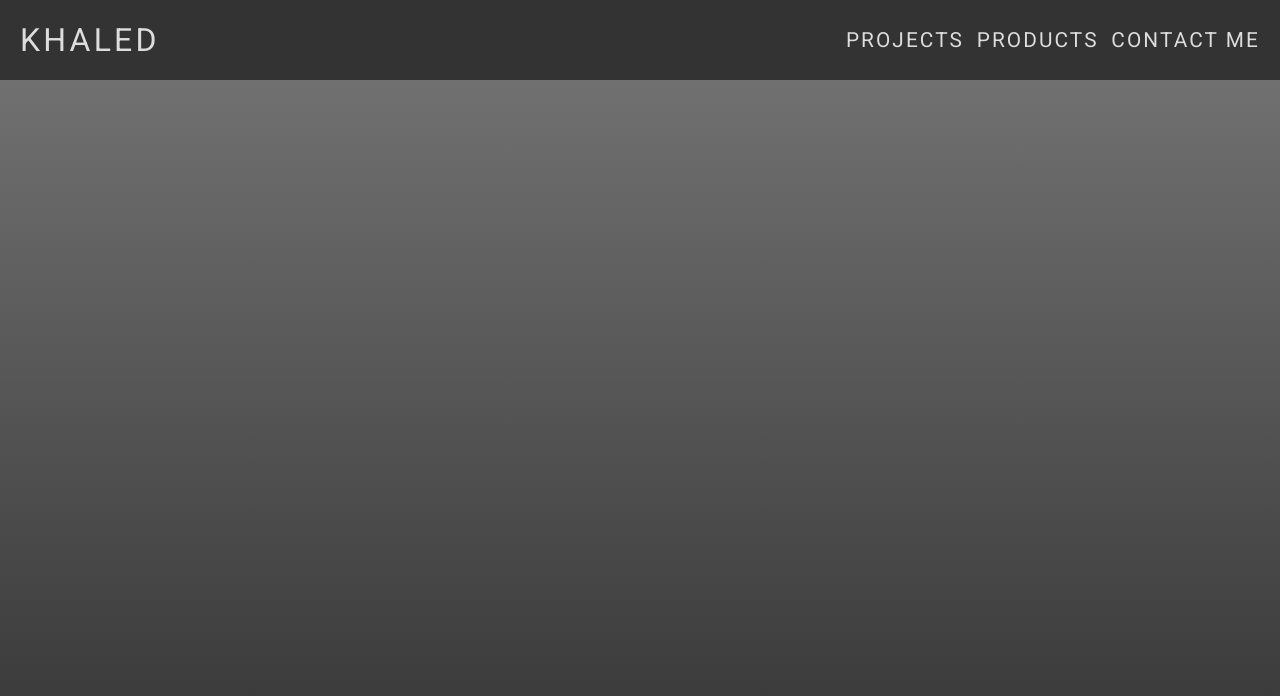
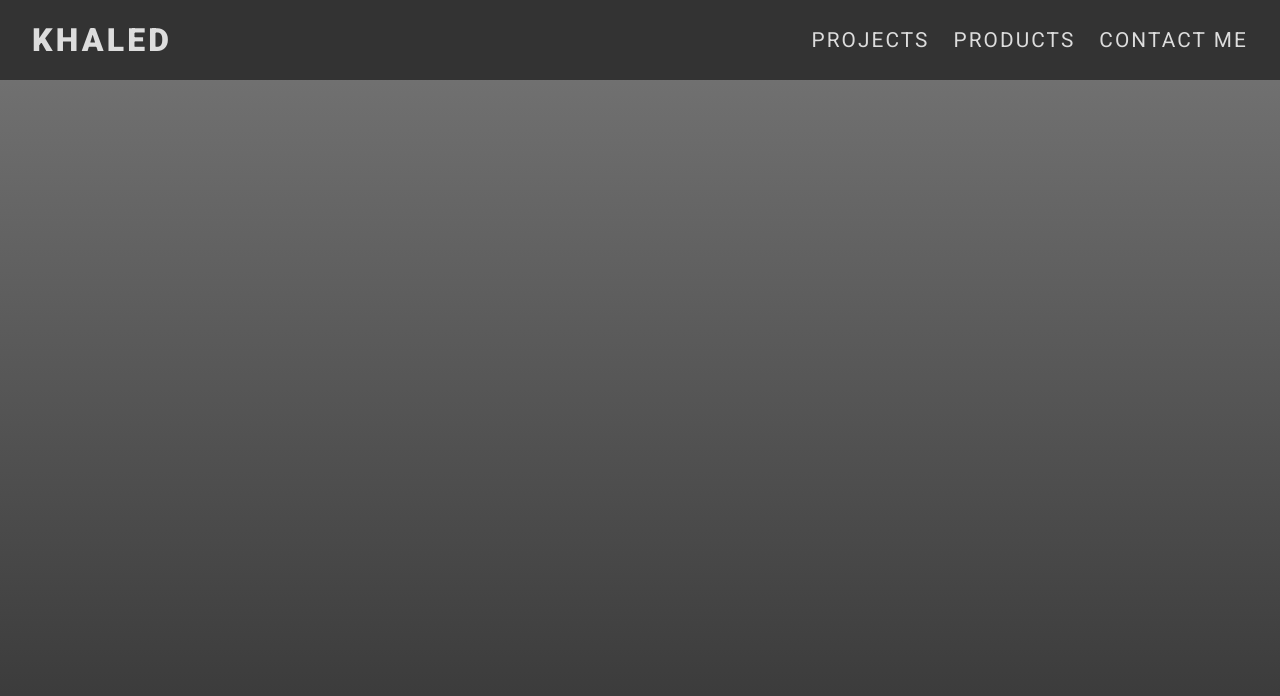
Before and after one commit to KhaledAlabssi/Animation, a plain HTML site: page index.html in a window 1280 px wide. Drawn offline with Linux system fonts and the light colour scheme.

Commit message:
change nav elements margin

```diff
--- a/style.css
+++ b/style.css
@@ -23,7 +23,7 @@ nav {
 }
 
 nav > * {
-    padding: 0 20px;
+    padding: 0 2rem;
 }
 
 nav h2 {
@@ -32,15 +32,13 @@ nav h2 {
     color: #ddd;
     transition: .3s;
     letter-spacing: .1em;
-    font-weight: 400;
 
 
 }
 
 nav h2:hover {
     text-shadow: 0 0 1em white;
-    /* letter-spacing: .2em; */
-    font-weight: 700;
+
 }
 
 nav ul {
@@ -56,7 +54,7 @@ nav ul:hover li a {
 }
 
 nav ul li {
-    margin-left: 0.8em;
+    margin-left: 1.5em;
 }
 
 nav ul li a{
```
